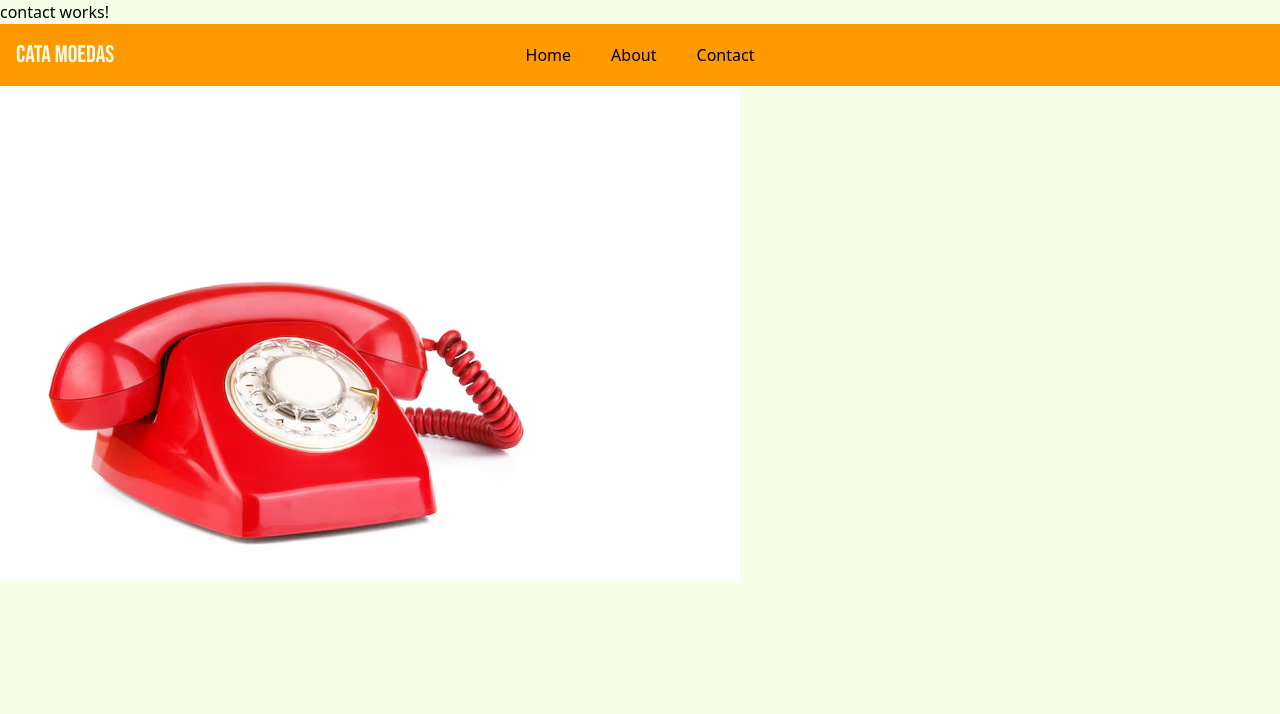
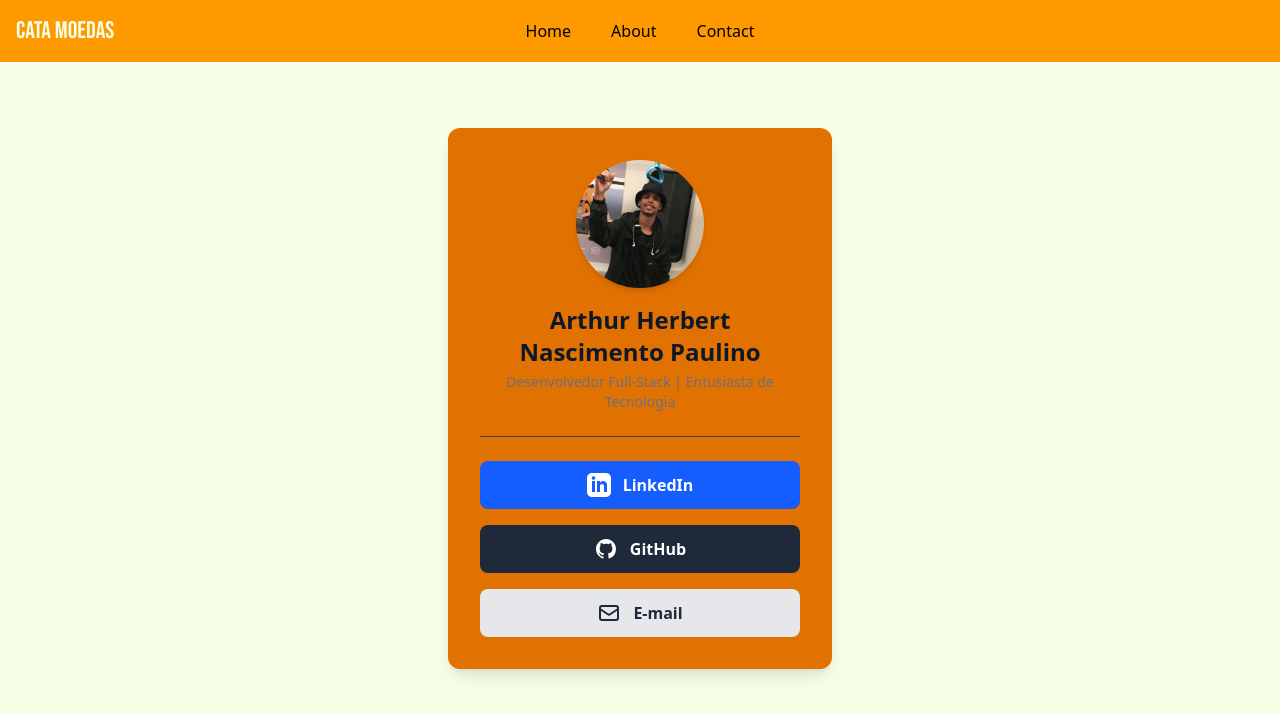
Before and after one commit to SrTetbald/Client-ConversorMoedas, an Angular app: page /contact in a window 1280 px wide. Shown: the top 714 px of the page. Built offline with nearby package versions, Linux system fonts and the light colour scheme.

Commit message:
Página de sobre e contato

```diff
--- a/angular.json
+++ b/angular.json
@@ -83,5 +83,8 @@
                 }
             }
         }
+    },
+    "cli": {
+      "analytics": false
     }
 }
--- a/src/app/api/api.service.ts
+++ b/src/app/api/api.service.ts
@@ -11,7 +11,7 @@ export interface IMoeda {
     providedIn: 'root',
 })
 export class ApiService {
-    private apiUrl = 'http://localhost:3000/cotacao/converter';
+    private apiUrl = 'https://conversordemoedas-h7cg.onrender.com/cotacao/converter';
     constructor(private http: HttpClient) {}
 
     converterMoeda(
@@ -29,7 +29,7 @@ export class ApiService {
 
     getMoedas(): Observable<IMoeda[]> {
         return this.http.get<IMoeda[]>(
-            'http://localhost:3000/cotacao/moedas',
+            'https://conversordemoedas-h7cg.onrender.com/cotacao/moedas',
         );
     }
 }
--- /dev/null
+++ b/src/app/components/contato-page/contato-page.component.html
@@ -0,0 +1,103 @@
+<p>contato-page works!</p>
+<!--<section
+    class="mt-5 bg-amber-600 max-w-3xl h-44 mx-auto p-4 rounded-lg shadow-lg relative md:h-44"
+>
+    <div class="py-8 lg:py-16 px-4 mx-auto max-w-screen-md">
+        <h2
+            class="mb-4 text-4xl tracking-tight font-extrabold text-center text-gray-900 dark:text-white"
+        >
+            Entre em Contato
+        </h2>
+        <p class="mb-8 lg:mb-16 font-light text-center sm:text-xl">
+            Tem um problema técnico? Quer dar feedback sobre uma funcionalidade?
+            Fale conosco.
+        </p>
+
+        <form
+            [formGroup]="contactForm"
+            (ngSubmit)="onSubmit()"
+            class="space-y-8"
+        >
+            <div>
+                <label
+                    for="email"
+                    class="block mb-2 text-sm font-medium text-gray-900 dark:text-gray-300"
+                    >Seu E-mail</label
+                >
+                <input
+                    type="email"
+                    id="email"
+                    formControlName="email"
+                    class="shadow-sm bg-gray-50 border border-gray-300 text-gray-900 text-sm rounded-lg focus:ring-blue-500 focus:border-blue-500 block w-full p-2.5 dark:bg-gray-700 dark:border-gray-600 dark:placeholder-gray-400 dark:text-white dark:focus:ring-blue-500 dark:focus:border-blue-500 dark:shadow-sm-light"
+                    placeholder="nome@email.com"
+                />
+                <div
+                    *ngIf="
+                        contactForm.controls['email'].invalid &&
+                        contactForm.controls['email'].touched
+                    "
+                    class="text-red-500 text-sm mt-1"
+                >
+                    Email inválido
+                </div>
+            </div>
+
+            <div>
+                <label
+                    for="subject"
+                    class="block mb-2 text-sm font-medium text-gray-900 dark:text-gray-300"
+                    >Assunto</label
+                >
+                <input
+                    type="text"
+                    id="subject"
+                    formControlName="subject"
+                    class="block p-3 w-full text-sm text-gray-900 bg-gray-50 rounded-lg border border-gray-300 shadow-sm focus:ring-blue-500 focus:border-blue-500 dark:bg-gray-700 dark:border-gray-600 dark:placeholder-gray-400 dark:text-white dark:focus:ring-blue-500 dark:focus:border-blue-500 dark:shadow-sm-light"
+                    placeholder="Qual o motivo do seu contato?"
+                />
+                <div
+                    *ngIf="
+                        contactForm.controls['subject'].invalid &&
+                        contactForm.controls['subject'].touched
+                    "
+                    class="text-red-500 text-sm mt-1"
+                >
+                    Assunto é obrigatório
+                </div>
+            </div>
+
+            <div class="sm:col-span-2">
+                <label
+                    for="message"
+                    class="block mb-2 text-sm font-medium text-gray-900 dark:text-gray-400"
+                    >Sua Mensagem</label
+                >
+                <textarea
+                    id="message"
+                    rows="6"
+                    formControlName="message"
+                    class="block p-2.5 w-full text-sm text-gray-900 bg-gray-50 rounded-lg shadow-sm border border-gray-300 focus:ring-blue-500 focus:border-blue-500 dark:bg-gray-700 dark:border-gray-600 dark:placeholder-gray-400 dark:text-white dark:focus:ring-blue-500 dark:focus:border-blue-500"
+                    placeholder="Deixe seu comentário..."
+                ></textarea>
+                <div
+                    *ngIf="
+                        contactForm.controls['message'].invalid &&
+                        contactForm.controls['message'].touched
+                    "
+                    class="text-red-500 text-sm mt-1"
+                >
+                    Mensagem é obrigatória
+                </div>
+            </div>
+
+            <button
+                type="submit"
+                [disabled]="contactForm.invalid"
+                class="py-3 px-5 text-sm font-medium text-center text-white rounded-lg bg-amber-600 sm:w-fit hover:bg-amber-800 focus:ring-4 focus:outline-none focus:ring-blue-300 disabled:opacity-50 disabled:cursor-not-allowed"
+            >
+                Enviar Mensagem
+            </button>
+        </form>
+    </div>
+</section>
+<!--<img src="telefone.jpg" alt="" />-->
--- a/src/app/pages/about/about.component.html
+++ b/src/app/pages/about/about.component.html
@@ -1,10 +1,16 @@
-<p>about works!</p>
 <app-header></app-header>
-<h1>Escrever as paradas</h1>
-<span>
-    Lorem ipsum dolor sit amet consectetur adipisicing elit. Voluptates rerum
-    quod similique fuga modi, tempore dolor atque esse consectetur nihil,
-    perspiciatis tempora mollitia praesentium natus nostrum? Quaerat
-    consequuntur facilis architecto?
-</span>
-<img src="luffyJoia.jpg" alt="Luffy" class="mx-auto" />
+<div class="flex flex-col p-4 rounded-lg shadow-lg max-w-3xl mx-auto my-10">
+    <h2 class="text-3xl text-center font-bebas mt-5 mb-2">
+        Sobre o Projeto
+    </h2>
+    <p class="text-start mb-5">
+        Este projeto de site foi desenvolvido com o objetivo de criar uma interface front-end para uma API de conversão de moedas, utilizando o framework Angular. Além de sua funcionalidade prática, o projeto também serve como parte do meu portfólio profissional. A API consumida é de autoria própria e foi construída para consultar dados do Banco Central do Brasil, que disponibiliza as cotações médias diárias de moedas estrangeiras em relação ao Real Brasileiro (BRL).
+    </p>
+    <div class="text-start mb-5 mt-8">
+        <h3 class="text-xl font-bebas mb-2 ">Tecnologias Utilizadas</h3>
+        <ul class="list-none pl-5">
+            <li>Angular</li>
+            <li>Tailwindcss</li>
+        </ul>
+    </div>
+</div>
--- a/src/app/pages/contact/contact.component.html
+++ b/src/app/pages/contact/contact.component.html
@@ -1,3 +1,57 @@
-<p>contact works!</p>
 <app-header></app-header>
-<img src="telefone.jpg" alt="" />
+<section class="flex items-center justify-center py-16 px-4">
+
+  <div class="w-full max-w-sm bg-amber-600 rounded-xl shadow-lg p-8">
+
+    <div class="flex flex-col items-center">
+      <img
+        class="w-32 h-32 rounded-full shadow-md object-cover"
+        src="perfil.jpg"
+        alt="Foto de Perfil"
+      >
+
+      <div class="mt-4 text-center">
+        <h2 class="text-2xl font-bold text-gray-900 dark:text-white">
+          Arthur Herbert Nascimento Paulino
+        </h2>
+        <p class="text-sm text-gray-500 dark:text-gray-400 mt-1">
+          Desenvolvedor Full-Stack | Entusiasta de Tecnologia
+        </p>
+      </div>
+    </div>
+
+    <hr class="my-6 border-t border-gray-700">
+
+    <div class="flex flex-col space-y-4">
+
+      <a
+        href="https://www.linkedin.com/in/arthur-herbert-nascimento-paulino-8686b0236/"
+        target="_blank"
+        rel="noopener noreferrer"
+        class="flex items-center justify-center w-full p-3 rounded-lg bg-blue-600 text-white font-semibold transition-transform duration-200 hover:scale-105 hover:bg-blue-700"
+      >
+        <svg class="w-6 h-6 mr-3" fill="currentColor" viewBox="0 0 24 24" aria-hidden="true"><path d="M19 0h-14c-2.761 0-5 2.239-5 5v14c0 2.761 2.239 5 5 5h14c2.762 0 5-2.239 5-5v-14c0-2.761-2.238-5-5-5zm-11 19h-3v-11h3v11zm-1.5-12.268c-.966 0-1.75-.79-1.75-1.764s.784-1.764 1.75-1.764 1.75.79 1.75 1.764-.783 1.764-1.75 1.764zm13.5 12.268h-3v-5.604c0-3.368-4-3.113-4 0v5.604h-3v-11h3v1.765c1.396-2.586 7-2.777 7 2.476v6.759z"/></svg>
+        LinkedIn
+      </a>
+
+      <a
+        href="https://github.com/SrTetbald"
+        target="_blank"
+        rel="noopener noreferrer"
+        class="flex items-center justify-center w-full p-3 rounded-lg bg-gray-800 text-white font-semibold transition-transform duration-200 hover:scale-105 hover:bg-black"
+      >
+        <svg class="w-6 h-6 mr-3" fill="currentColor" viewBox="0 0 24 24" aria-hidden="true"><path fill-rule="evenodd" d="M12 2C6.477 2 2 6.477 2 12c0 4.418 2.865 8.168 6.839 9.492.5.092.682-.217.682-.482 0-.237-.009-.868-.014-1.703-2.782.605-3.369-1.343-3.369-1.343-.454-1.158-1.11-1.466-1.11-1.466-.908-.62.069-.608.069-.608 1.003.07 1.531 1.032 1.531 1.032.892 1.53 2.341 1.088 2.91.832.092-.647.35-1.088.636-1.338-2.22-.253-4.555-1.113-4.555-4.951 0-1.093.39-1.988 1.031-2.688-.103-.253-.446-1.272.098-2.65 0 0 .84-.27 2.75 1.026A9.564 9.564 0 0112 6.844c.85.004 1.705.115 2.504.337 1.909-1.296 2.747-1.027 2.747-1.027.546 1.378.203 2.398.1 2.651.64.7 1.03 1.595 1.03 2.688 0 3.848-2.338 4.695-4.566 4.943.359.309.678.92.678 1.855 0 1.338-.012 2.419-.012 2.747 0 .268.18.58.688.482A10.001 10.001 0 0022 12c0-5.523-4.477-10-10-10z" clip-rule="evenodd" /></svg>
+        GitHub
+      </a>
+
+      <a
+        href="mailto:dev.hebert.abc@gmail.com"
+        class="flex items-center justify-center w-full p-3 rounded-lg bg-gray-200 text-gray-800 font-semibold transition-transform duration-200 hover:scale-105 hover:bg-gray-300 dark:bg-gray-700 dark:text-white dark:hover:bg-gray-600"
+      >
+        <svg class="w-6 h-6 mr-3" fill="none" stroke="currentColor" viewBox="0 0 24 24" xmlns="http://www.w3.org/2000/svg"><path stroke-linecap="round" stroke-linejoin="round" stroke-width="2" d="M3 8l7.89 5.26a2 2 0 002.22 0L21 8M5 19h14a2 2 0 002-2V7a2 2 0 00-2-2H5a2 2 0 00-2 2v10a2 2 0 002 2z"></path></svg>
+        E-mail
+      </a>
+
+    </div>
+  </div>
+</section>
--- a/src/app/pages/contact/contact.component.ts
+++ b/src/app/pages/contact/contact.component.ts
@@ -1,11 +1,36 @@
-import { Component } from '@angular/core';
+import { Component, OnInit } from '@angular/core';
+import {
+    FormBuilder,
+    FormGroup,
+    Validators,
+    ReactiveFormsModule,
+} from '@angular/forms';
+import { CommonModule } from '@angular/common';
 import { HeaderComponent } from '../../components/header/header.component';
 
 @Component({
     selector: 'app-contact',
     standalone: true,
-    imports: [HeaderComponent],
+    imports: [HeaderComponent, ReactiveFormsModule, CommonModule],
     templateUrl: './contact.component.html',
     styleUrl: './contact.component.css',
 })
-export class ContactComponent {}
+export class ContactComponent implements OnInit {
+    contactForm!: FormGroup;
+
+    constructor(private fb: FormBuilder) {
+        this.contactForm = this.fb.group({
+            email: ['', [Validators.required, Validators.email]],
+            subject: ['', [Validators.required]],
+            message: ['', [Validators.required]],
+        });
+    }
+
+    ngOnInit() {}
+
+    onSubmit() {
+        if (this.contactForm.valid) {
+            console.log(this.contactForm.value);
+        }
+    }
+}
```
Also changed, not shown: src/app/components/contato-page/contato-page.component.ts (added, +11 -0 lines), public/perfil.jpg (added), src/app/components/contato-page/contato-page.component.css (added), 1 other file (tests, documents, lock files or other folders).
